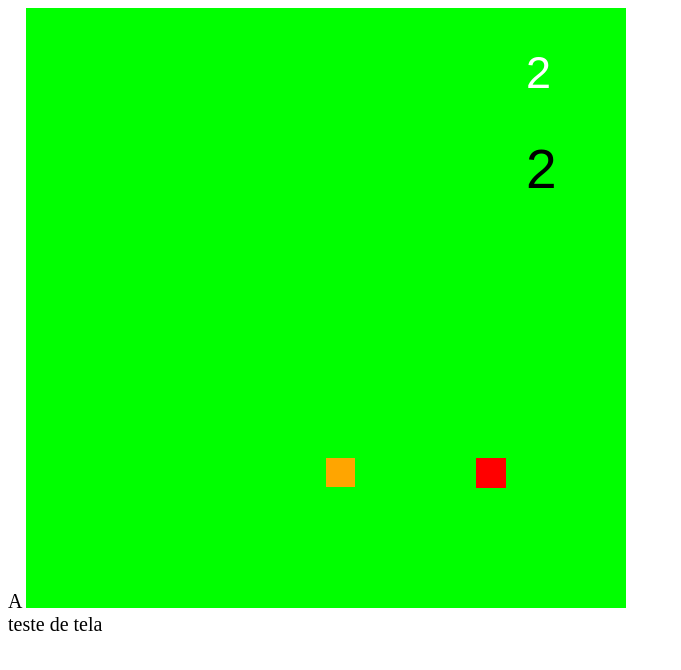
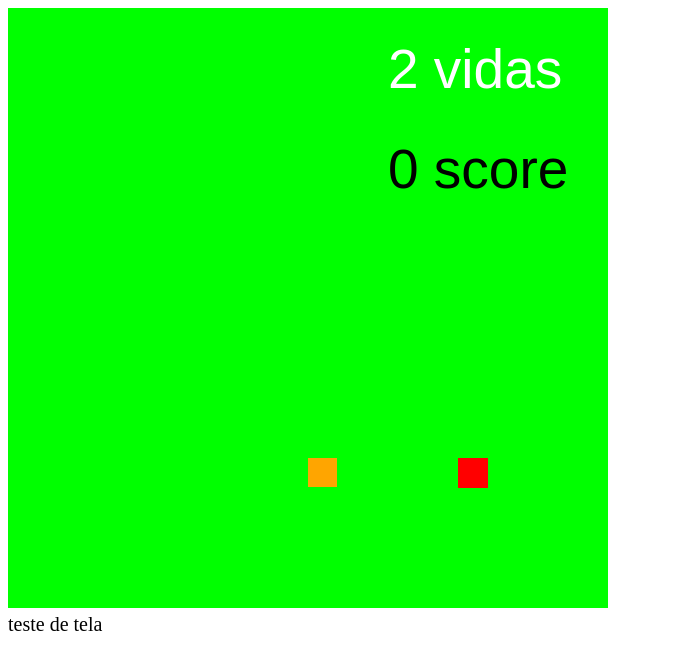
Before and after one commit to ivam1973/Crazy-Snake, a plain HTML site: page index.html in a window 1280 px wide. Shown: the whole page, without its empty margins (0-681 px from the left). Drawn offline with Linux system fonts and the light colour scheme.

Commit message:
update shift lives

```diff
--- a/index.html
+++ b/index.html
@@ -9,7 +9,6 @@
 	<title>Crazy Snake</title>
 </head>
 <body>
-	A
 	<canvas id="canvas" width="600" height="600"></canvas>
 	<div>
 		teste de tela
--- a/js.js
+++ b/js.js
@@ -17,10 +17,12 @@ window.onload = function(){
 	macaX = macaY = 15;
 
 	rastroDaCobrinha = [];
-	tamanhoDaCaudaCobrinha = 1;
+	tamanhoDaCaudaCobrinha = 12;
 
+
+	score = 0;
 	vidas = 2;
-	colidindocobrinha: false
+	colidindocobrinha: false;
 
 
 	//maximoPulos = 4, //limite de pulos do cobrinha
@@ -61,9 +63,10 @@ window.onload = function(){
 		//VELOCIDADE: 0,
 		//forcaDoPulo: 15,// quanto maior, maior é a altura do pulo
 		//quantidadePulos: 0,
-		score: 0,
+		//score: 0,
 		//rotacaoBoneco: 0,
-		vidas: 2,
+		//vidas: 2,
+		//vidas: 2,
 
 		/*
 		atualiza: function () {
@@ -307,13 +310,25 @@ window.onload = function(){
 			for (var i = 0; i < rastroDaCobrinha.length; i++) {
 				// tamanhoPecas-1,tamanhoPecas-1 => serve para colocar 1px entre um quadradinho e outro da cobrinha
 				// se não tiver esse MENOS 1, a cobrinha fica inteiriça, sem emenda
-				contexto .fillRect(rastroDaCobrinha[i].x*tamanhoPecas, rastroDaCobrinha[i].y*tamanhoPecas, tamanhoPecas-1,tamanhoPecas-1);
-				if (rastroDaCobrinha[i].x == cabecaCobrinhaX && rastroDaCobrinha[i].y == posicaoYInicialCobrinha)
-				{	// fim do jogo, pois velocidade é igual a zero
 
+				contexto.fillRect(rastroDaCobrinha[i].x*tamanhoPecas, rastroDaCobrinha[i].y*tamanhoPecas, tamanhoPecas-1,tamanhoPecas-1);
+
+				if (!rastroDaCobrinha[i].x == cabecaCobrinhaX && rastroDaCobrinha[i].y == posicaoYInicialCobrinha){
+					colidindocobrinha = true;
+
+					setTimeout(function(){
+						colidindocobrinha = false;
+					}, 10000)
+					if (vidas >=1)
+					vidas--;
+
+
+
+				//else if (rastroDaCobrinha[i].x == cabecaCobrinhaX && rastroDaCobrinha[i].y == posicaoYInicialCobrinha || vidas == 0) {
+					// fim do jogo, pois velocidade é igual a zero
 					velocidadeX = velocidadeY=0;
 					// tamanho da cauda volta ao tamanho original
-					tamanhoDaCaudaCobrinha =5;
+					tamanhoDaCaudaCobrinha =12;
 				}
 			}
 			// push posiciona o elemento na última posição
@@ -328,6 +343,7 @@ window.onload = function(){
 			// condição para aumentar a cauda
 			if (macaY == cabecaCobrinhaX && macaY == posicaoYInicialCobrinha){
 				tamanhoDaCaudaCobrinha++;
+				score++;
 				macaY = Math.floor(Math.random()*quantidadePecasDentroDoCanvasXY);
 				macaY = Math.floor(Math.random()*quantidadePecasDentroDoCanvasXY);
 			}
@@ -341,14 +357,14 @@ window.onload = function(){
 				contexto.fillStyle = "black";
 				contexto.font = "55px Arial";
 				//contexto.fillText(cobrinha.score, 20, 280);//score na cor branca a esquerda da tela
-				contexto.fillText(vidas, 500, 180);//score na cor branca a esquerda da tela
+				contexto.fillText(score+" score", 380, 180);//score na cor branca a esquerda da tela
 
 			}
 
 				contexto.fillStyle = "white";
-				contexto.font = "45px Arial";
+				contexto.font = "55px Arial";
 				//contexto.fillText(cobrinha.score, 20, 280);//score na cor branca a esquerda da tela
-				contexto.fillText(vidas, 500, 80);//score na cor branca a esquerda da tela
+				contexto.fillText(vidas+" vidas", 380, 80);//score na cor branca a esquerda da tela
 
 		desenha();
 
```
